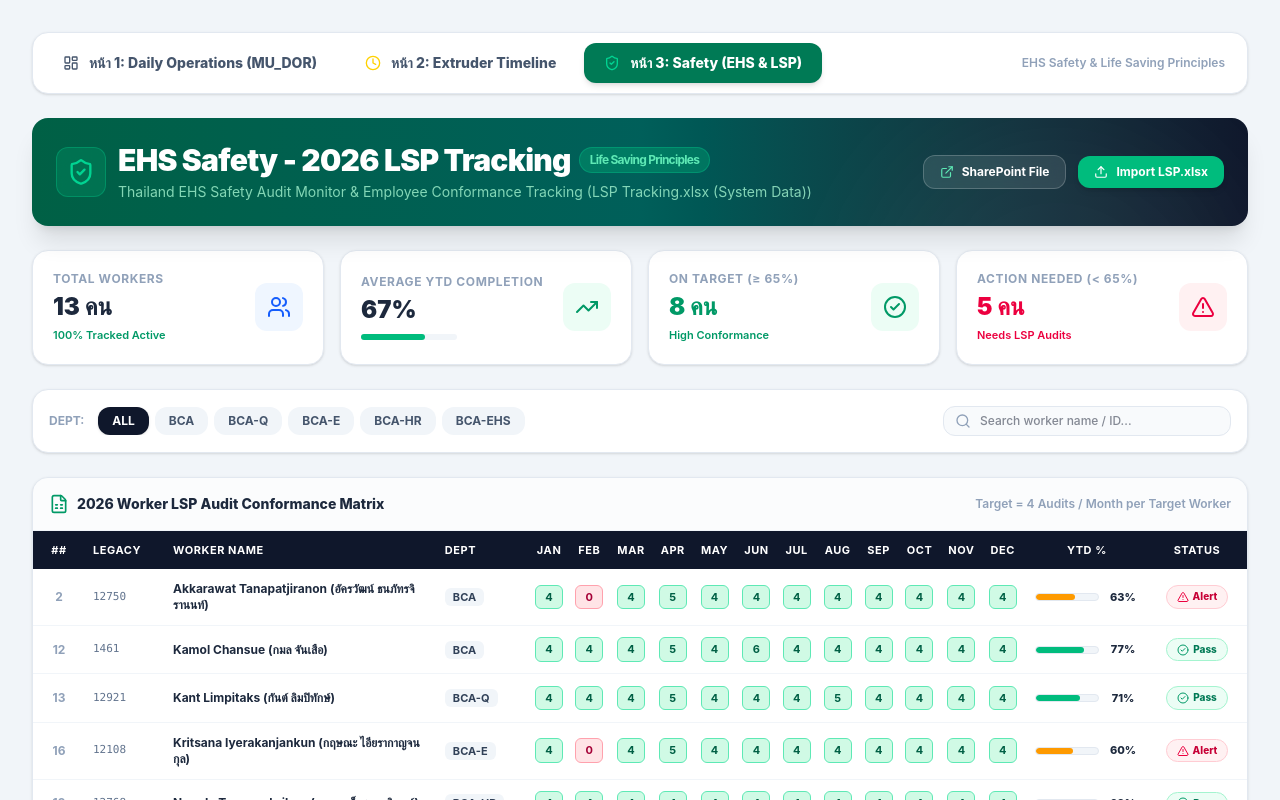
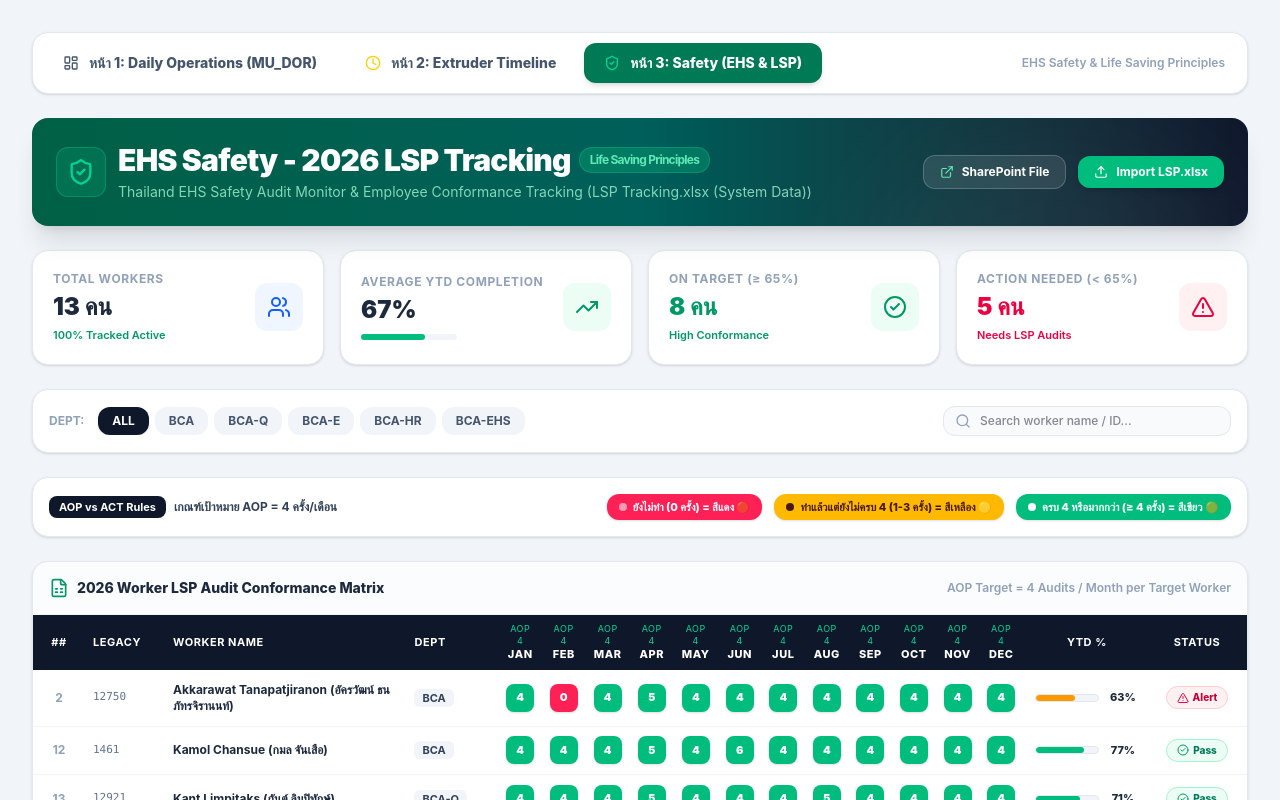
Before and after one commit to akkarawattanapajiranon-rgb/gy-daily-dashboard, a React (Vite) app: page / in a window 1280 px wide. Both pictures are taken after a click on the button "หน้า 3: Safety (EHS & LSP)". Shown: the top 800 px of the page. Built offline with nearby package versions, Linux system fonts and the light colour scheme; no server answers; the database is empty.

Commit message:
Update Safety LSP AOP vs ACT color coding rules (Red 0, Yellow 1-3, Green >= 4)

```diff
--- a/src/components/SafetyLspReport.jsx
+++ b/src/components/SafetyLspReport.jsx
@@ -171,10 +171,13 @@ export default function SafetyLspReport() {
   }) : [];
 
   const getBadgeStyle = (val) => {
-    if (val >= 4) return 'bg-emerald-100 text-emerald-800 border-emerald-300 font-bold';
-    if (val >= 1) return 'bg-amber-100 text-amber-800 border-amber-300 font-semibold';
-    if (val === 0) return 'bg-rose-100 text-rose-800 border-rose-300 font-bold';
-    return 'bg-slate-50 text-slate-400 border-slate-200';
+    const num = Number(val);
+    if (val !== undefined && val !== '' && !isNaN(num)) {
+      if (num >= 4) return 'bg-emerald-500 text-white font-black shadow-sm'; // ครบ 4 หรือมากกว่า -> เขียว
+      if (num >= 1) return 'bg-amber-400 text-amber-950 font-black shadow-sm'; // ทำแล้ว ยังไม่ครบ 4 -> เหลือง
+      return 'bg-rose-500 text-white font-black shadow-sm'; // 0 -> แดง
+    }
+    return 'bg-rose-500 text-white font-black shadow-sm'; // ยังไม่ทำ / ว่าง -> แดง
   };
 
   if (loading || !data) {
@@ -319,6 +322,28 @@ export default function SafetyLspReport() {
         </div>
       </div>
 
+      {/* AOP vs ACT Color Legend Banner */}
+      <div className="bg-white rounded-2xl p-4 border border-slate-200 shadow-sm flex flex-wrap items-center justify-between gap-3 text-xs">
+        <div className="flex items-center gap-2 font-bold text-slate-700">
+          <span className="px-2.5 py-1 bg-slate-900 text-white rounded-lg text-[11px]">AOP vs ACT Rules</span>
+          <span>เกณฑ์เป้าหมาย AOP = 4 ครั้ง/เดือน</span>
+        </div>
+        <div className="flex flex-wrap items-center gap-3 font-extrabold text-[11px]">
+          <div className="flex items-center gap-1.5 px-3 py-1.5 bg-rose-500 text-white rounded-xl shadow-sm">
+            <span className="w-2 h-2 rounded-full bg-white animate-pulse"></span>
+            <span>ยังไม่ทำ (0 ครั้ง) = สีแดง 🔴</span>
+          </div>
+          <div className="flex items-center gap-1.5 px-3 py-1.5 bg-amber-400 text-amber-950 rounded-xl shadow-sm">
+            <span className="w-2 h-2 rounded-full bg-amber-950"></span>
+            <span>ทำแล้วแต่ยังไม่ครบ 4 (1-3 ครั้ง) = สีเหลือง 🟡</span>
+          </div>
+          <div className="flex items-center gap-1.5 px-3 py-1.5 bg-emerald-500 text-white rounded-xl shadow-sm">
+            <span className="w-2 h-2 rounded-full bg-white"></span>
+            <span>ครบ 4 หรือมากกว่า (≥ 4 ครั้ง) = สีเขียว 🟢</span>
+          </div>
+        </div>
+      </div>
+
       {/* Main Matrix Table */}
       <div className="bg-white rounded-2xl border border-slate-200 shadow-sm overflow-hidden">
         <div className="p-4 border-b border-slate-100 flex items-center justify-between bg-slate-50/50">
@@ -327,7 +352,7 @@ export default function SafetyLspReport() {
             <h2 className="font-extrabold text-slate-800 text-sm">2026 Worker LSP Audit Conformance Matrix</h2>
           </div>
           <div className="text-xs font-semibold text-slate-400">
-            Target = 4 Audits / Month per Target Worker
+            AOP Target = 4 Audits / Month per Target Worker
           </div>
         </div>
 
@@ -340,7 +365,10 @@ export default function SafetyLspReport() {
                 <th className="p-3 min-w-[200px]">Worker Name</th>
                 <th className="p-3 w-24">Dept</th>
                 {months.map(m => (
-                  <th key={m} className="p-2 text-center w-10">{m}</th>
+                  <th key={m} className="p-2 text-center min-w-[42px]">
+                    <div className="text-[9px] text-emerald-400 font-normal">AOP 4</div>
+                    <div className="font-extrabold">{m}</div>
+                  </th>
                 ))}
                 <th className="p-3 text-center min-w-[100px]">YTD %</th>
                 <th className="p-3 text-center pr-4 w-24">Status</th>
@@ -358,11 +386,11 @@ export default function SafetyLspReport() {
                     </span>
                   </td>
                   {months.map(m => {
-                    const val = w.monthly[m] !== undefined ? w.monthly[m] : '';
+                    const val = w.monthly && w.monthly[m] !== undefined ? w.monthly[m] : 0;
                     return (
                       <td key={m} className="p-1 text-center">
-                        <span className={`inline-block w-7 py-1 rounded-md border text-[11px] ${getBadgeStyle(val)}`}>
-                          {val !== undefined && val !== '' ? val : '-'}
+                        <span className={`inline-flex items-center justify-center w-7 h-7 rounded-lg text-[11px] transition-transform hover:scale-110 ${getBadgeStyle(val)}`}>
+                          {val !== undefined && val !== '' ? val : 0}
                         </span>
                       </td>
                     );
```
Also changed, not shown: 1 other file (tests, documents, lock files or other folders).
